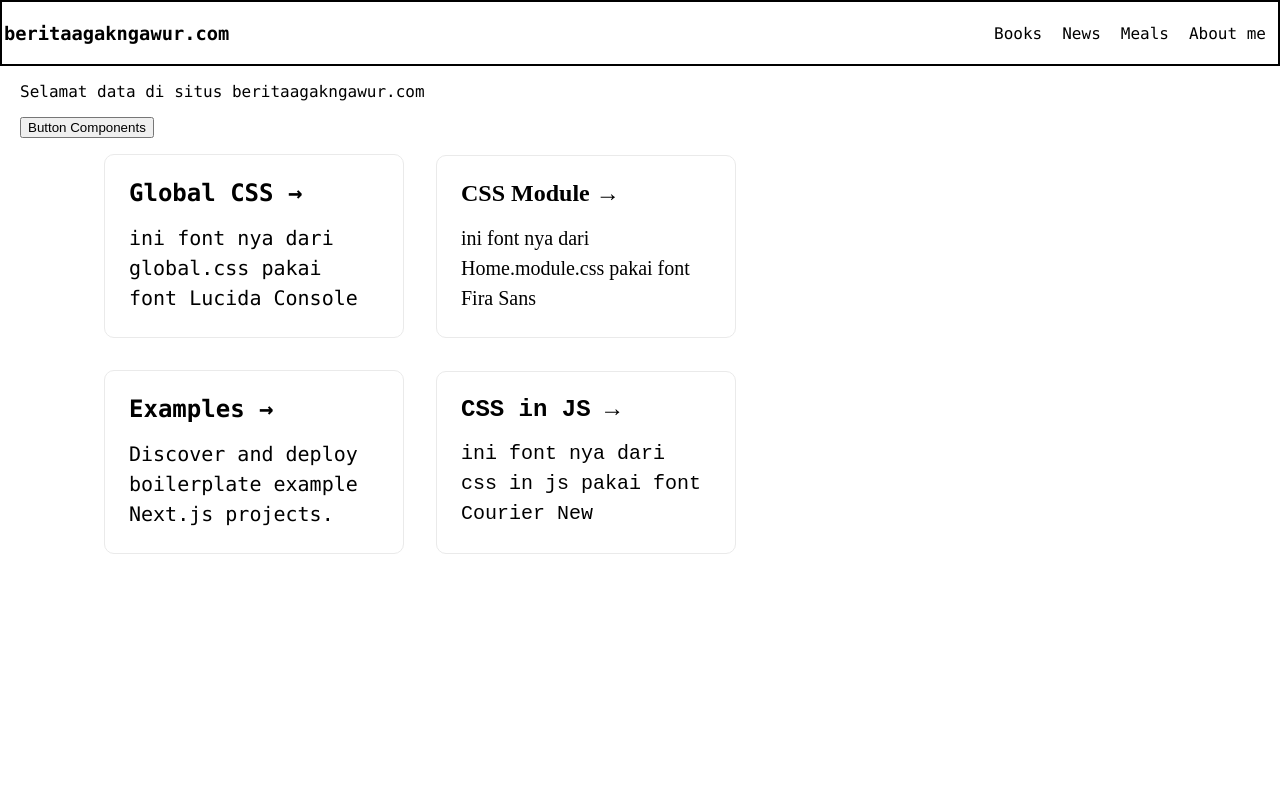
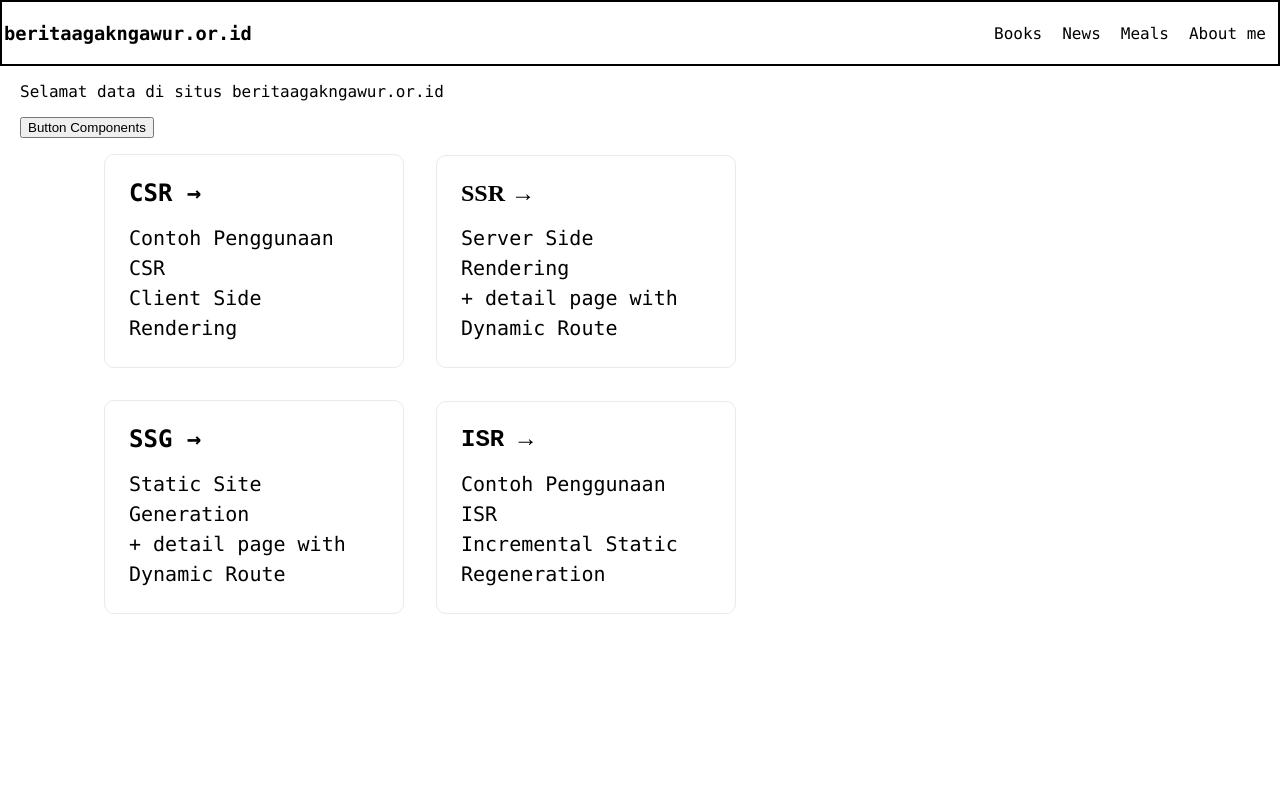
Before and after one commit to fahmiamiruddin/basic-nextjs, a Next.js app: page / in a window 1280 px wide. Shown: the top 800 px of the page. Built offline with nearby package versions, Linux system fonts and the light colour scheme.

Commit message:
add env config

```diff
--- a/next.config.js
+++ b/next.config.js
@@ -6,7 +6,10 @@ const nextConfig = {
     // domains is an array of comma-separated strings
     // ['cdn.sanity.io', 'cdn.not-sanity.io', 'another domain']
     domains: ['images.unsplash.com', 'www.themealdb.com'],
-}
+  },
+  env: {
+    webname: 'beritaagakngawur.or.id'
+  }
 }
 
 module.exports = nextConfig
--- a/pages/index.js
+++ b/pages/index.js
@@ -16,7 +16,7 @@ export default function Home() {
           <meta name="description" content="Learn Basic NextJS" />
       </Head>
       <div className={styles.navwrapper}>
-        <h3 className='none'>beritaagakngawur.com</h3>
+        <h3 className='none'>{process.env.webname}</h3>
         <nav>
           <Link
             href='/books'
@@ -43,35 +43,37 @@ export default function Home() {
       </div>
 
       <main className={styles.main}>
-        <p>Selamat data di situs beritaagakngawur.com</p>
+        <p>Selamat data di situs {process.env.webname}</p>
         <DynamicComponent />
 
         <div className={styles.grid}>
-          <a href="#" className={styles.card}>
-            <h2>Global CSS &rarr;</h2>
-            <p>ini font nya dari global.css pakai font Lucida Console</p>
-          </a>
+          <Link href='/meals/csr'>
+            <div className={styles.card}>
+              <h2>CSR &rarr;</h2>
+              <p>Contoh Penggunaan CSR <br></br>Client Side Rendering</p>
+            </div>
+          </Link>
 
-          <a href="#" className={styles.card}>
-            <h2 className={styles.cardp}>CSS Module &rarr;</h2>
-            <p className={styles.cardp}>ini font nya dari Home.module.css pakai font Fira Sans</p>
-          </a>
+          <Link href='/meals/ssr'>
+            <div className={styles.card}>
+              <h2 className={styles.cardp}>SSR &rarr;</h2>
+              <p>Server Side Rendering <br></br>+ detail page with Dynamic Route</p>
+            </div>
+          </Link>
 
-          <a
-            href="#"
-            className={styles.card}
-          >
-            <h2>Examples &rarr;</h2>
-            <p>Discover and deploy boilerplate example Next.js projects.</p>
-          </a>
+          <Link href='/meals/ssg'>
+            <div className={styles.card}>
+              <h2>SSG &rarr;</h2>
+              <p>Static Site Generation <br></br>+ detail page with Dynamic Route</p>
+            </div>
+          </Link>
 
-          <a
-            href="#"
-            className={styles.card}
-          >
-            <h2 className='cardh2'>CSS in JS &rarr;</h2>
-            <p className='cardh2'>ini font nya dari css in js pakai font Courier New</p>
-          </a>
+          <Link href='/meals/isr'>
+            <div className={styles.card}>
+              <h2 className='cardh2'>ISR &rarr;</h2>
+              <p>Contoh Penggunaan ISR <br></br>Incremental Static Regeneration</p>
+            </div>
+          </Link>
           <style jsx>
             {
               `
```
